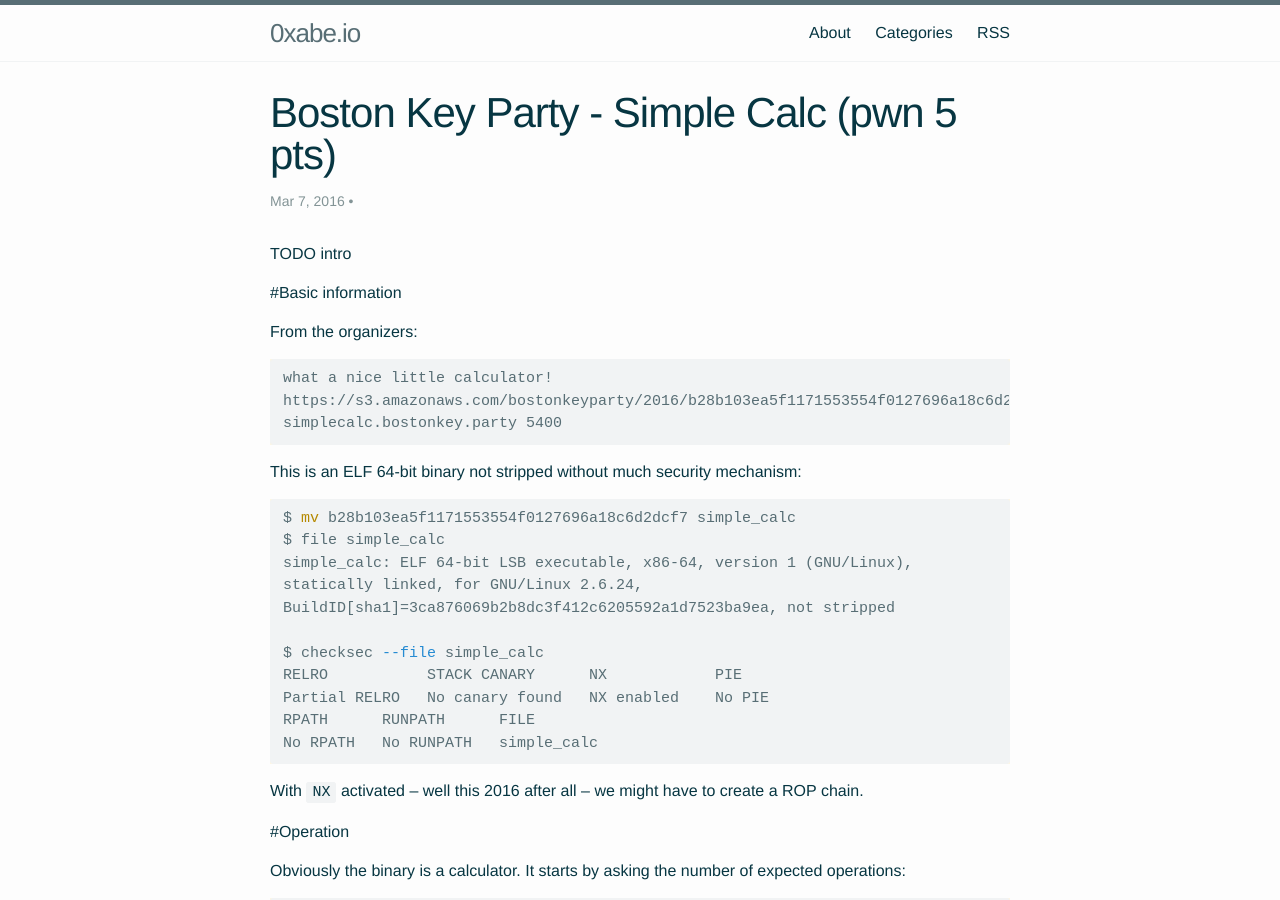
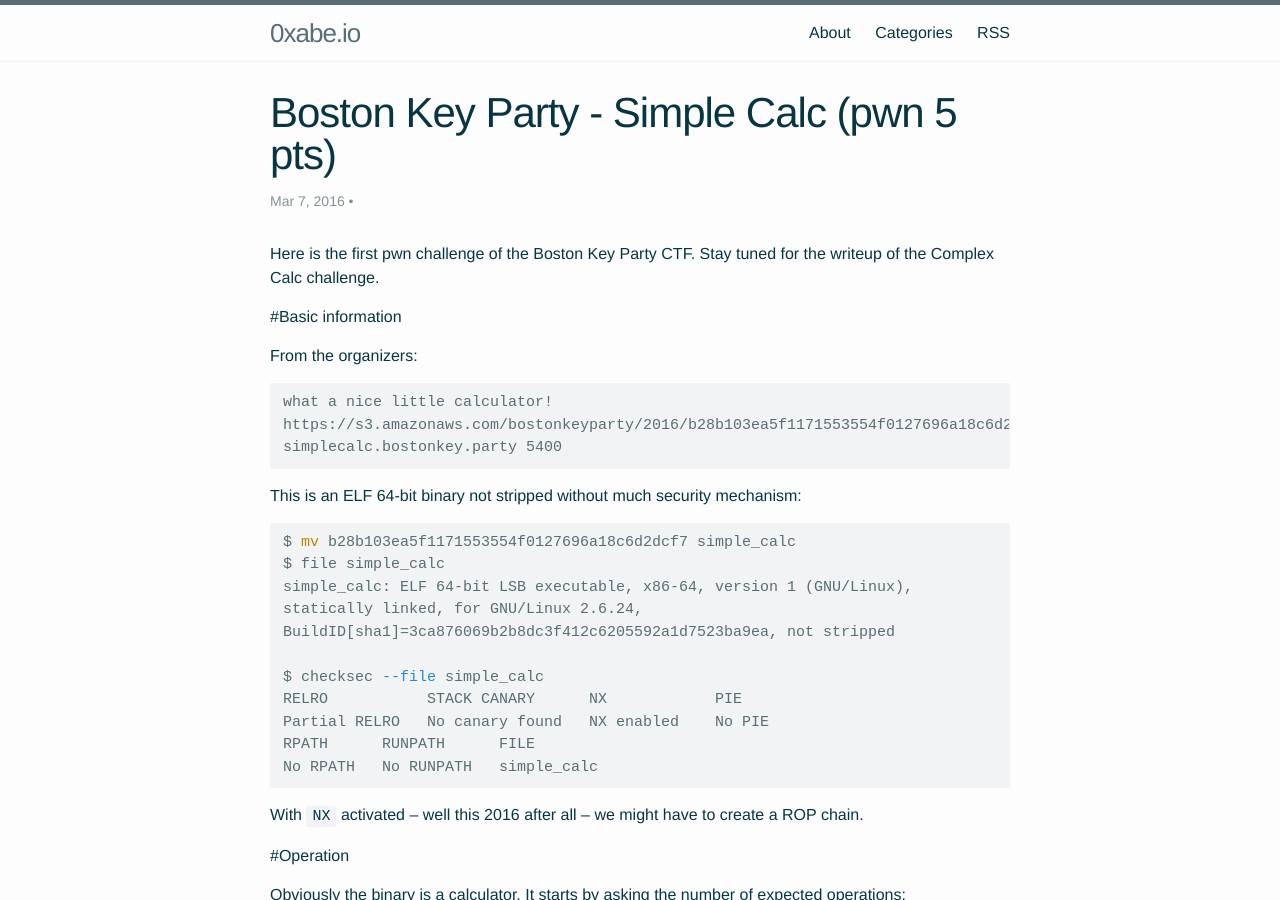
Before and after one commit to 0xabe-io/0xabe-io.github.io, a Jekyll site: the page built from _posts/2016-03-07-Boston-Key-Party-pwn-Simple-Calc.md, in a window 1280 px wide and 900 px high. Built offline with Jekyll 4.4.1, drawn with Linux system fonts in a browser that asks for light colours; comment, search, counter and statistics services are not loaded.

Commit message:
CTF: Boston Key Party - pwn Simple-Calc Intro

```diff
--- a/_posts/2016-03-07-Boston-Key-Party-pwn-Simple-Calc.md
+++ b/_posts/2016-03-07-Boston-Key-Party-pwn-Simple-Calc.md
@@ -5,7 +5,8 @@ date: 2016-03-07 20:00
 categories: ctf exploit
 ---
 
-TODO intro
+Here is the first pwn challenge of the Boston Key Party CTF. Stay tuned for the
+writeup of the Complex Calc challenge.
 
 #Basic information
 
```
